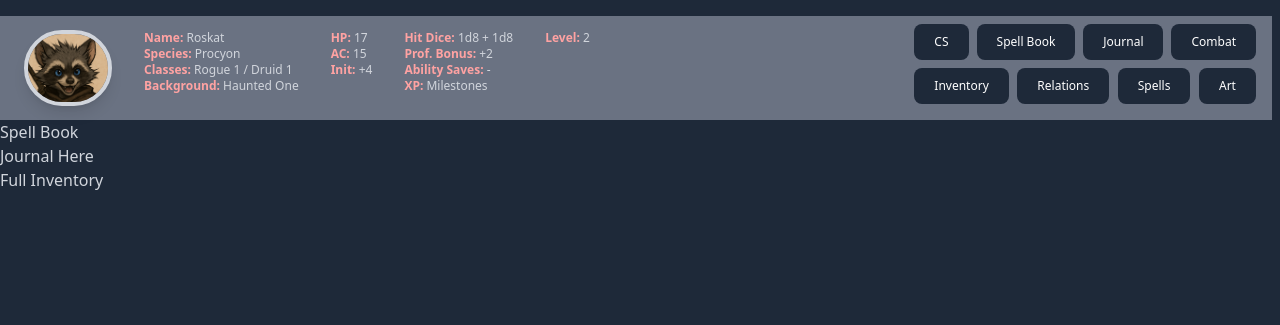
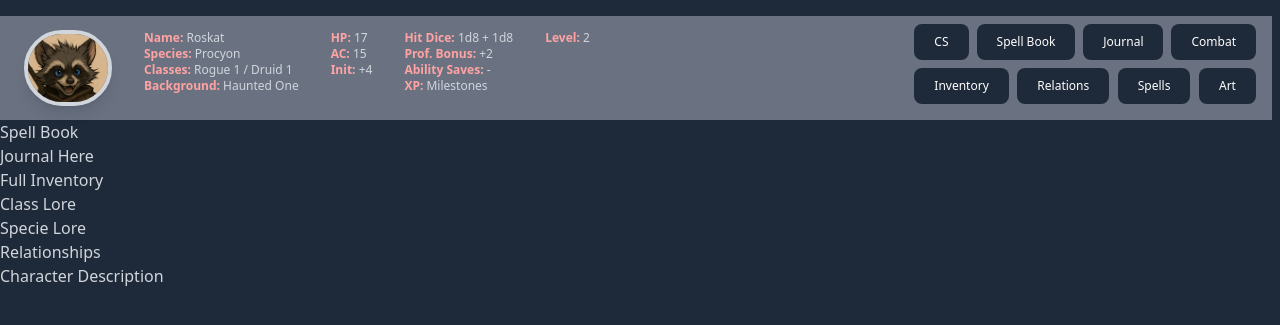
Before and after one commit to WebDevJasonCameron/CharacterArchive, a Laravel app: page /character in a window 1280 px wide. Shown: the part 72-397 px from the top of the page. Run offline with Laravel 12, Linux system fonts and the light colour scheme; style sheets or scripts are compiled from the project's sources; some libraries are stand-ins or nearby versions.

Commit message:
containers added for char

```diff
--- /dev/null
+++ b/app/View/Components/viewContainerClass.php
@@ -0,0 +1,26 @@
+<?php
+
+namespace App\View\Components;
+
+use Closure;
+use Illuminate\Contracts\View\View;
+use Illuminate\View\Component;
+
+class viewContainerClass extends Component
+{
+    /**
+     * Create a new component instance.
+     */
+    public function __construct()
+    {
+        //
+    }
+
+    /**
+     * Get the view / contents that represent the component.
+     */
+    public function render(): View|Closure|string
+    {
+        return view('character.components.view-container-class');
+    }
+}
--- /dev/null
+++ b/app/View/Components/viewContainerDescription.php
@@ -0,0 +1,26 @@
+<?php
+
+namespace App\View\Components;
+
+use Closure;
+use Illuminate\Contracts\View\View;
+use Illuminate\View\Component;
+
+class viewContainerDescription extends Component
+{
+    /**
+     * Create a new component instance.
+     */
+    public function __construct()
+    {
+        //
+    }
+
+    /**
+     * Get the view / contents that represent the component.
+     */
+    public function render(): View|Closure|string
+    {
+        return view('character.components.view-container-description');
+    }
+}
--- /dev/null
+++ b/app/View/Components/viewContainerRelationships.php
@@ -0,0 +1,26 @@
+<?php
+
+namespace App\View\Components;
+
+use Closure;
+use Illuminate\Contracts\View\View;
+use Illuminate\View\Component;
+
+class viewContainerRelationships extends Component
+{
+    /**
+     * Create a new component instance.
+     */
+    public function __construct()
+    {
+        //
+    }
+
+    /**
+     * Get the view / contents that represent the component.
+     */
+    public function render(): View|Closure|string
+    {
+        return view('character.components.view-container-relationships');
+    }
+}
--- /dev/null
+++ b/app/View/Components/viewContainerSpecie.php
@@ -0,0 +1,26 @@
+<?php
+
+namespace App\View\Components;
+
+use Closure;
+use Illuminate\Contracts\View\View;
+use Illuminate\View\Component;
+
+class viewContainerSpecie extends Component
+{
+    /**
+     * Create a new component instance.
+     */
+    public function __construct()
+    {
+        //
+    }
+
+    /**
+     * Get the view / contents that represent the component.
+     */
+    public function render(): View|Closure|string
+    {
+        return view('character.components.view-container-specie');
+    }
+}
--- /dev/null
+++ b/resources/views/character/components/view-container-class.blade.php
@@ -0,0 +1,3 @@
+<div>
+    Class Lore
+</div>
--- /dev/null
+++ b/resources/views/character/components/view-container-description.blade.php
@@ -0,0 +1,3 @@
+<div>
+    Character Description
+</div>
--- /dev/null
+++ b/resources/views/character/components/view-container-relationships.blade.php
@@ -0,0 +1,3 @@
+<div>
+        Relationships
+</div>
--- /dev/null
+++ b/resources/views/character/components/view-container-specie.blade.php
@@ -0,0 +1,3 @@
+<div>
+    Specie Lore
+</div>
--- a/resources/views/character/index.blade.php
+++ b/resources/views/character/index.blade.php
@@ -98,20 +98,25 @@
 {{--        <x-view-container-cs/>--}}
 
         {{--If Spell Book--}}
-        <x-view-container-spells/>
+        <x-view-container-spells />
 
         {{--If Journal--}}
-        <x-view-container-journal/>
+        <x-view-container-journal />
 
         {{--If Full Inventory--}}
-        <x-view-container-inventory/>
+        <x-view-container-inventory />
 
         {{--If Class Lore--}}
+        <x-view-container-class />
 
         {{--If Specie Lore--}}
+        <x-view-container-specie />
 
         {{--If Relationship--}}
+        <x-view-container-relationships />
 
+        {{--If Description--}}
+        <x-view-container-description />
 
         {{--Else--}}
 {{--        <h1>Nothing here</h1>--}}
```
